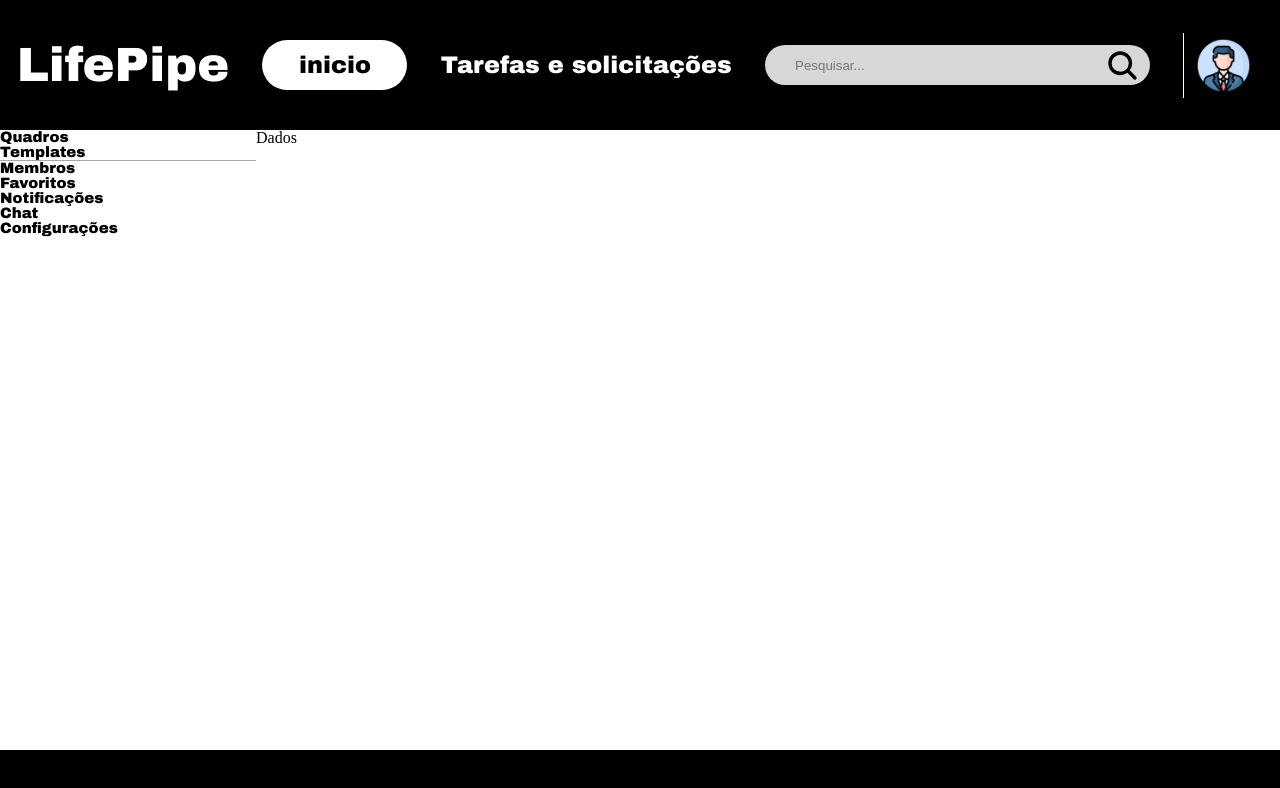
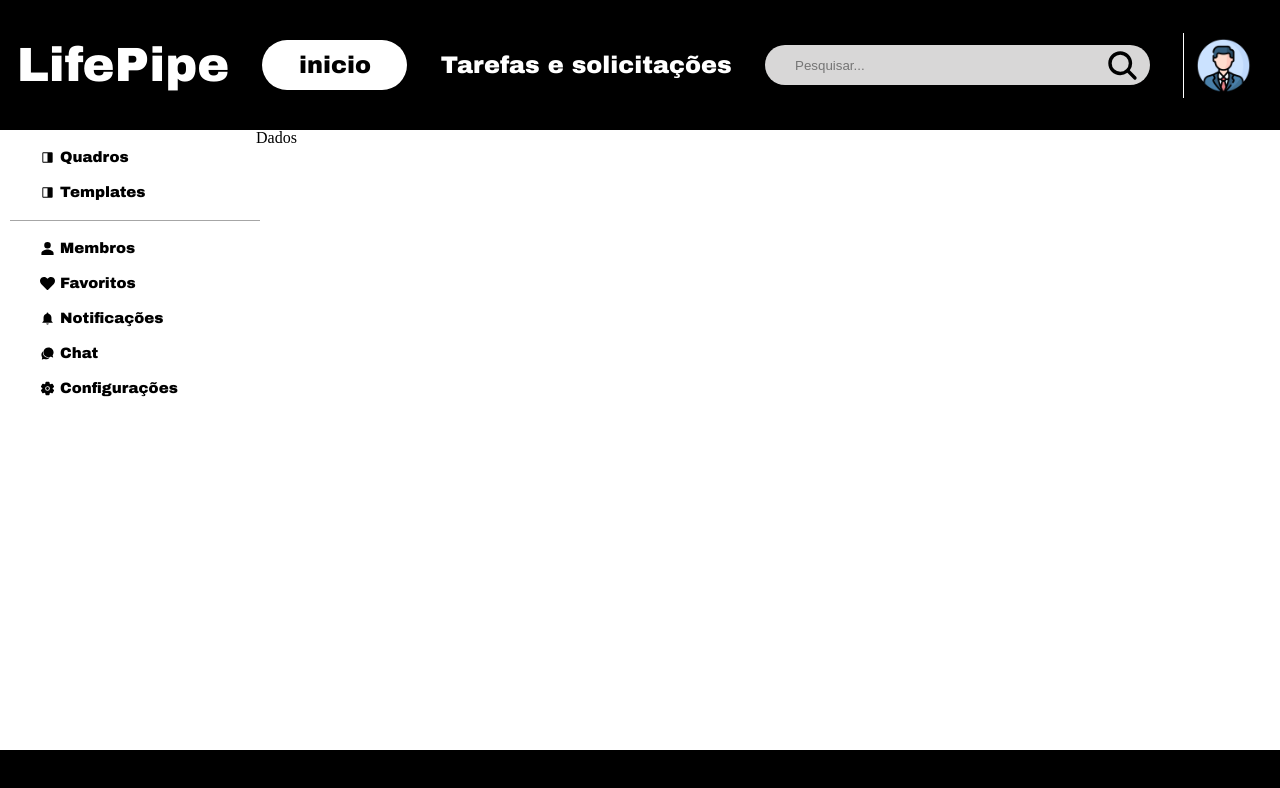
Before and after one commit to EVCG/Lifepipe, a Next.js app: page /home in a window 1280 px wide. Shown: the top 788 px of the page. Built offline with nearby package versions, Linux system fonts and the light colour scheme.

Commit message:
ajustes tela sidebar

```diff
--- a/src/components/SideBar/SideBar.js
+++ b/src/components/SideBar/SideBar.js
@@ -1,31 +1,45 @@
 import styles from './sideBar.module.css';
 import { useRouter } from 'next/router';
+import { FaHeart } from "react-icons/fa";
+import { IoPersonSharp } from "react-icons/io5";
+import { IoMdNotifications } from "react-icons/io";
+import { IoIosChatbubbles } from "react-icons/io";
+import { IoSettings } from "react-icons/io5";
+import { PiSquareHalfFill } from "react-icons/pi";
+
 
 export default function SideBar() {
   const router = useRouter();
 
   return (
     <div className={styles.ContainerSideBar}>
-      <div>
+      <div className={styles.contentIconSideBar}>
+      <PiSquareHalfFill />
         <p className={styles.TitleButtons}>Quadros</p>
       </div>
-      <div>
+      <div className={styles.contentIconSideBar}>
+      <PiSquareHalfFill />
         <p className={styles.TitleButtons}>Templates</p>
       </div>
       <div className={styles.LineSideBar}/>
-      <div>
+      <div className={styles.contentIconSideBar}>
+      <IoPersonSharp />
         <p className={styles.TitleButtons}>Membros</p>
       </div>
-      <div>
+      <div className={styles.contentIconSideBar}>
+      <FaHeart />
         <p className={styles.TitleButtons}>Favoritos</p>
       </div>
-      <div>
+      <div className={styles.contentIconSideBar}>
+      <IoMdNotifications />
         <p className={styles.TitleButtons}>Notificações</p>
       </div>
-      <div>
+      <div className={styles.contentIconSideBar}>
+      <IoIosChatbubbles />
         <p className={styles.TitleButtons}>Chat</p>
       </div>
-      <div>
+      <div className={styles.contentIconSideBar}>
+      <IoSettings />
         <p className={styles.TitleButtons}>Configurações</p>
       </div>
 
--- a/src/components/SideBar/sideBar.module.css
+++ b/src/components/SideBar/sideBar.module.css
@@ -7,11 +7,16 @@
     font-size: 15px;
 }
 
-
-
-
+.contentIconSideBar{
+    display: flex;
+    margin: 20px 0px 20px 40px;
+    gap: 5px;
+    cursor: pointer;
+    font-size: 15px;
+}
 .LineSideBar{
-    width: 100%;
+    width: 97.6%;
     height: 1px;
     background-color: #A6A6A6;
+    margin-left: 10px;
 }
```
